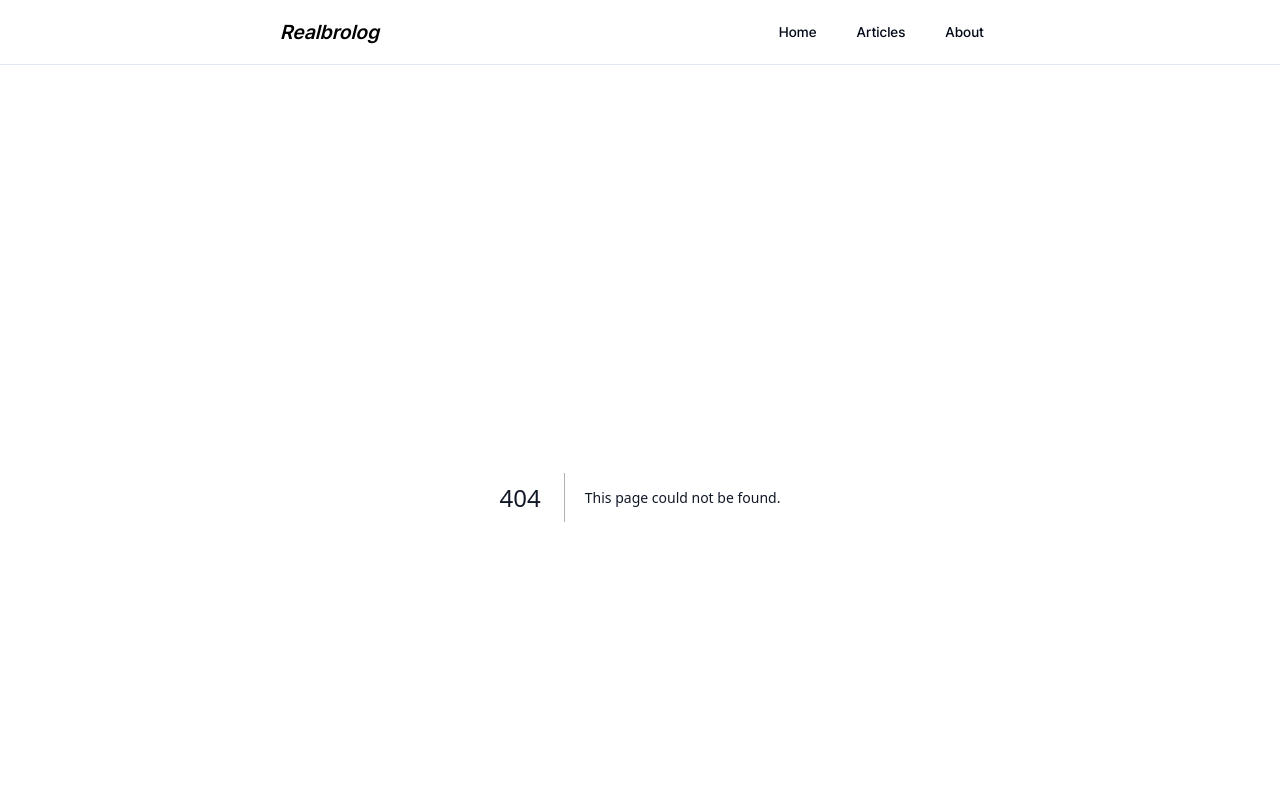
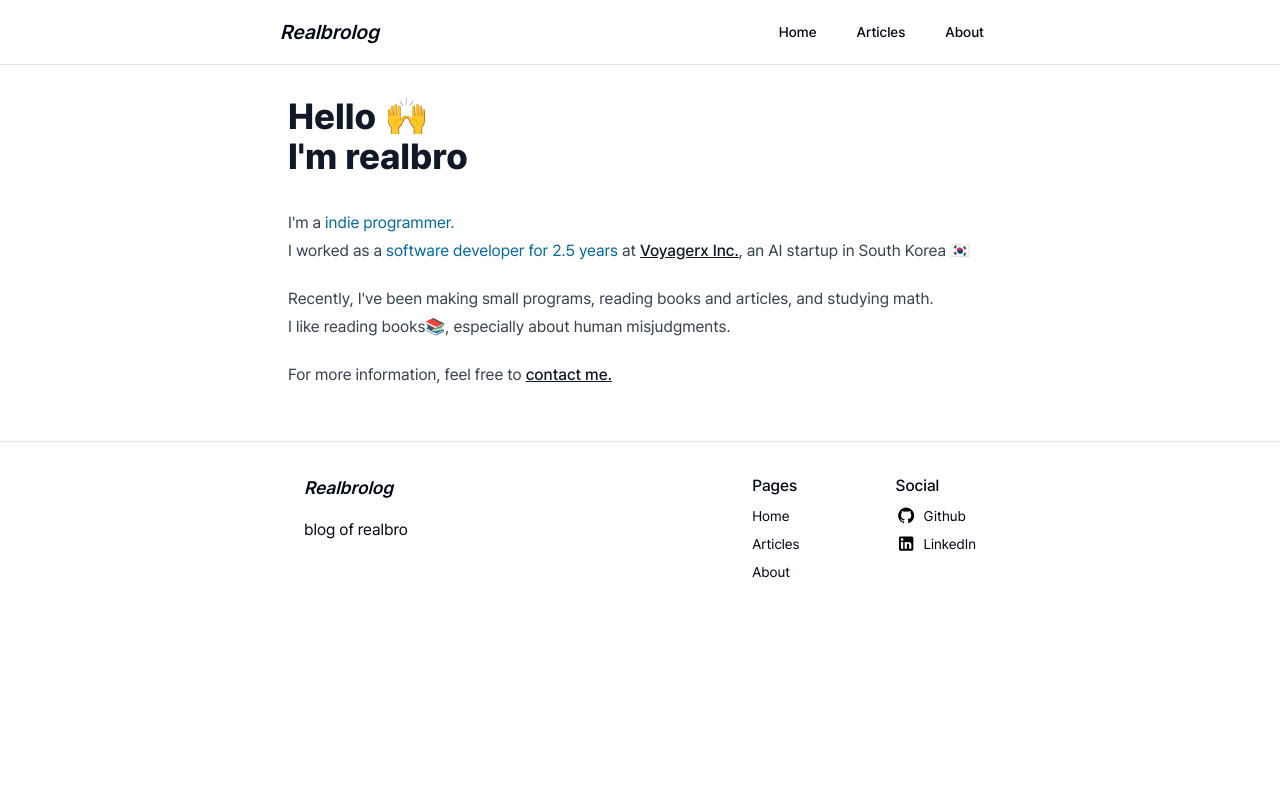
Before and after one commit to realbronoh/realbrolog, a Next.js app: page /about in a window 1280 px wide. Before the commit this address had no page. Shown: the top 800 px of the page. Built offline with nearby package versions, Linux system fonts and the light colour scheme.

Commit message:
about page

```diff
--- a/next.config.mjs
+++ b/next.config.mjs
@@ -1,4 +1,13 @@
 /** @type {import('next').NextConfig} */
-const nextConfig = {};
+const nextConfig = {
+  async rewrites() {
+    return [
+      {
+        source: '/',
+        destination: '/about',
+      },
+    ];
+  },
+};
 
 export default nextConfig;
--- /dev/null
+++ b/src/app/about/page.tsx
@@ -0,0 +1,41 @@
+import { LINKEDIN_PROFILE_URL } from '@/constants/personalInfo';
+import Link from 'next/link';
+import React from 'react';
+
+const AboutPage = () => {
+  return (
+    <main>
+      <section>
+        <h1>
+          Hello 🙌
+          <br />
+          I'm realbro
+        </h1>
+
+        <p>
+          I'm a <span className="text-sky-700">indie programmer.</span>
+          <br />I worked as a{' '}
+          <span className="text-sky-700">
+            software developer for 2.5 years
+          </span>{' '}
+          at{' '}
+          <Link href="https://vrew.ai/en/" target="_blank">
+            Voyagerx Inc.
+          </Link>
+          , an AI startup in South Korea 🇰🇷
+        </p>
+        <p>
+          Recently, I've been making small programs, reading books and articles,
+          and studying math.
+          <br />I like reading books📚, especially about human misjudgments.
+        </p>
+        <p>
+          For more information, feel free to{' '}
+          <Link href={LINKEDIN_PROFILE_URL}>contact me.</Link>
+        </p>
+      </section>
+    </main>
+  );
+};
+
+export default AboutPage;
--- a/src/app/page.tsx
+++ /dev/null
@@ -1,5 +0,0 @@
-import { getArticleManager } from '@/utils/articleManager';
-
-export default function Home() {
-  return <main>Home</main>;
-}
--- a/src/constants/footer.ts
+++ b/src/constants/footer.ts
@@ -1,17 +1,18 @@
 import GITHUB_LOGO from '../../static/images/github.svg';
 import LINKEDIN_LOGO from '../../static/images/linkedin.svg';
+import { GITHUB_PROFILE_URL, LINKEDIN_PROFILE_URL } from './personalInfo';
 // import X_LOGO from '../../static/images/x_logo.svg';
 
 export const SOCIAL_ITEMS = [
   {
     name: 'Github',
     logo: GITHUB_LOGO,
-    url: 'https://github.com/jinhyung-noh',
+    url: GITHUB_PROFILE_URL,
   },
   {
     name: 'LinkedIn',
     logo: LINKEDIN_LOGO,
-    url: 'https://www.linkedin.com/in/jinhyung-noh-097a19227/',
+    url: LINKEDIN_PROFILE_URL,
   },
   // {
   //   name: 'X',
--- /dev/null
+++ b/src/constants/personalInfo.ts
@@ -0,0 +1,4 @@
+export const GITHUB_PROFILE_URL = 'https://github.com/jinhyung-noh';
+export const LINKEDIN_PROFILE_URL =
+  'https://www.linkedin.com/in/jinhyung-noh-097a19227/';
+export const X_PROFILE_URL = '';
```
